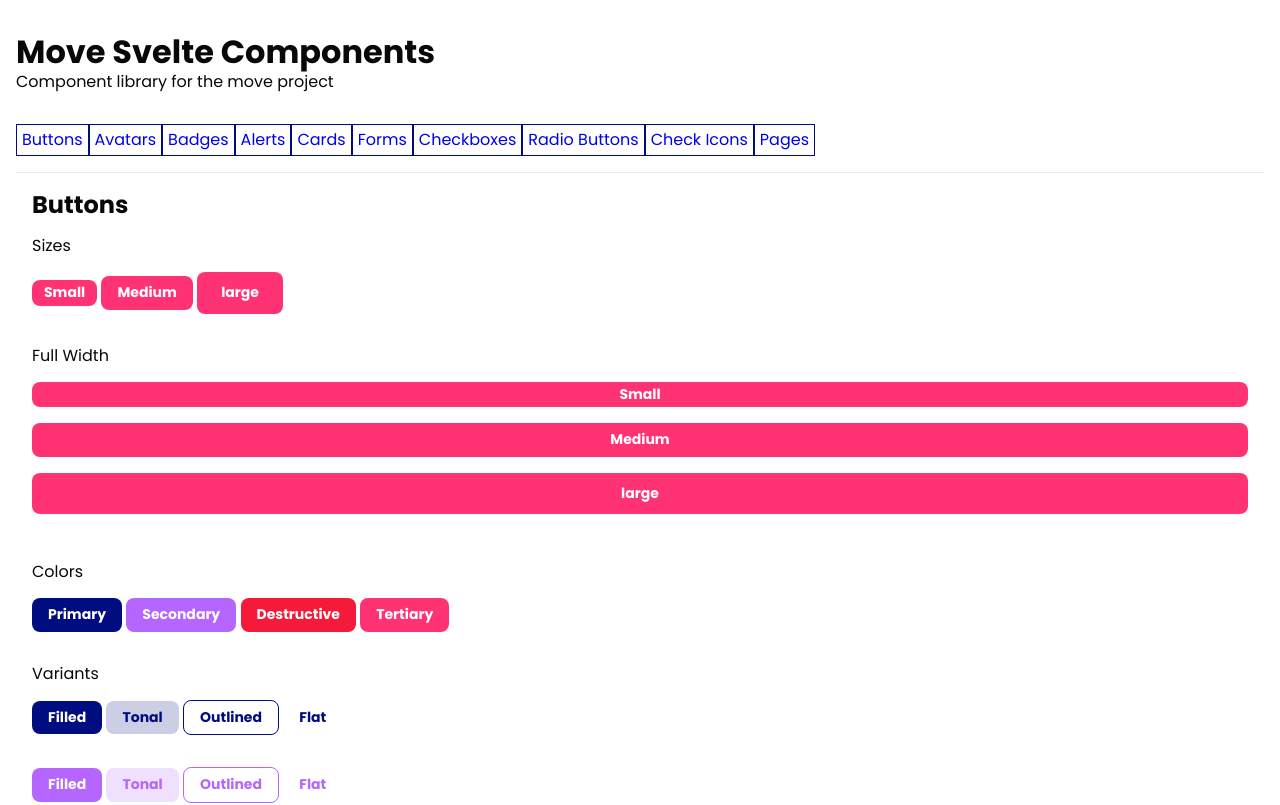
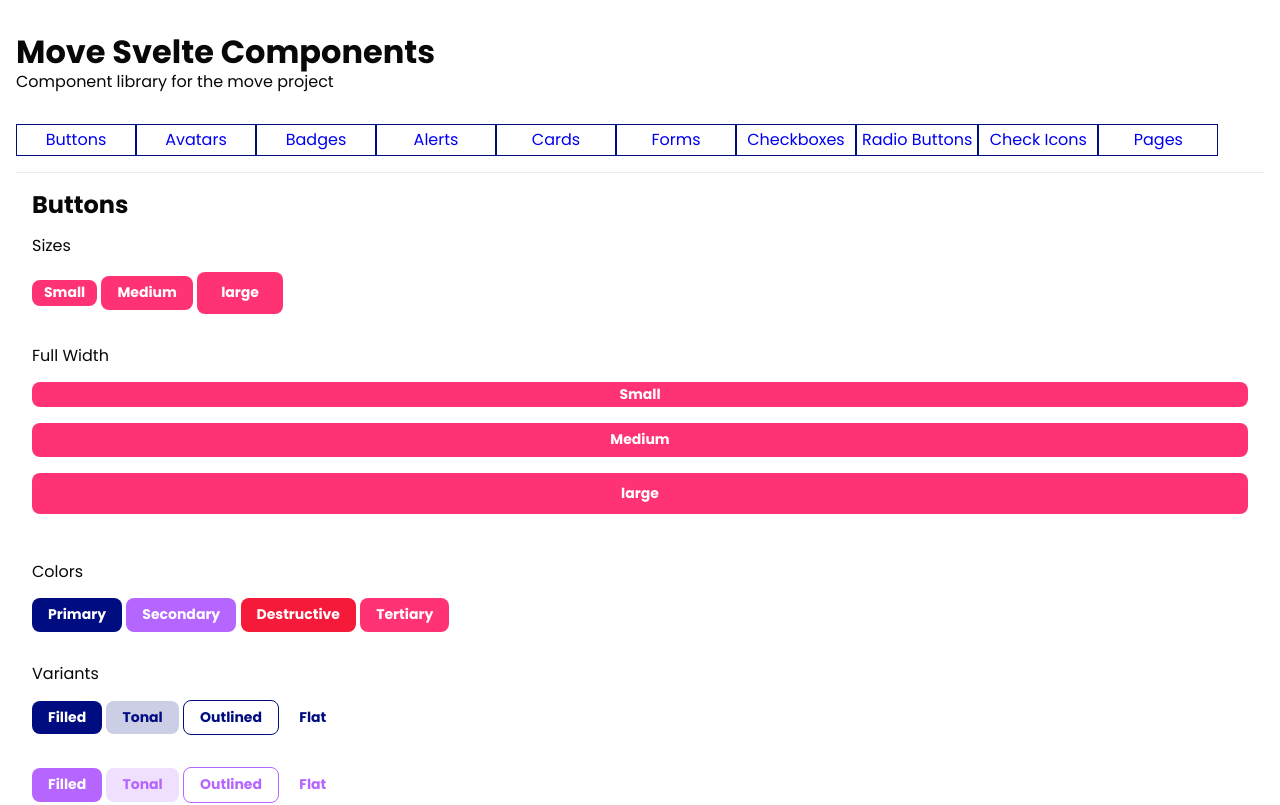
Before and after one commit to johndavedecano/move-ui, a SvelteKit app: page / in a window 1280 px wide. Shown: the top 805 px of the page. Built offline with nearby package versions, Linux system fonts and the light colour scheme.

Commit message:
removed unused variables

```diff
--- a/src/routes/+page.svelte
+++ b/src/routes/+page.svelte
@@ -81,10 +81,17 @@
 		margin: 0;
 		padding: 0;
 		display: flex;
+		width: 100vw;
+		overflow-x: auto;
 	}
 	.demo-list li a {
 		display: flex;
 		padding: 5px;
 		border: solid 1px var(--navy);
+		min-width: 120px;
+		text-align: center;
+		justify-content: center;
+		align-items: center;
+		white-space: nowrap;
 	}
 </style>
```
